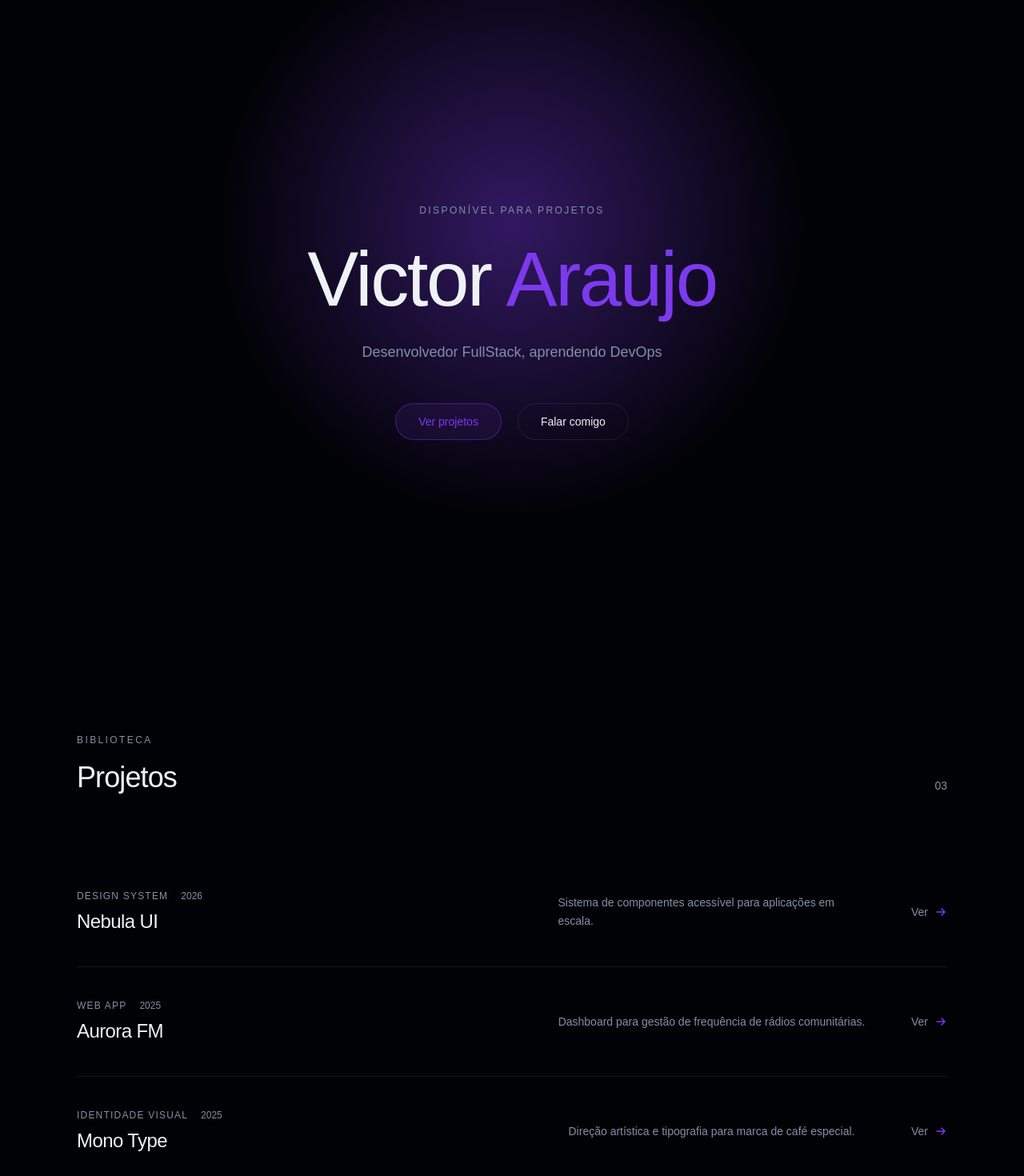
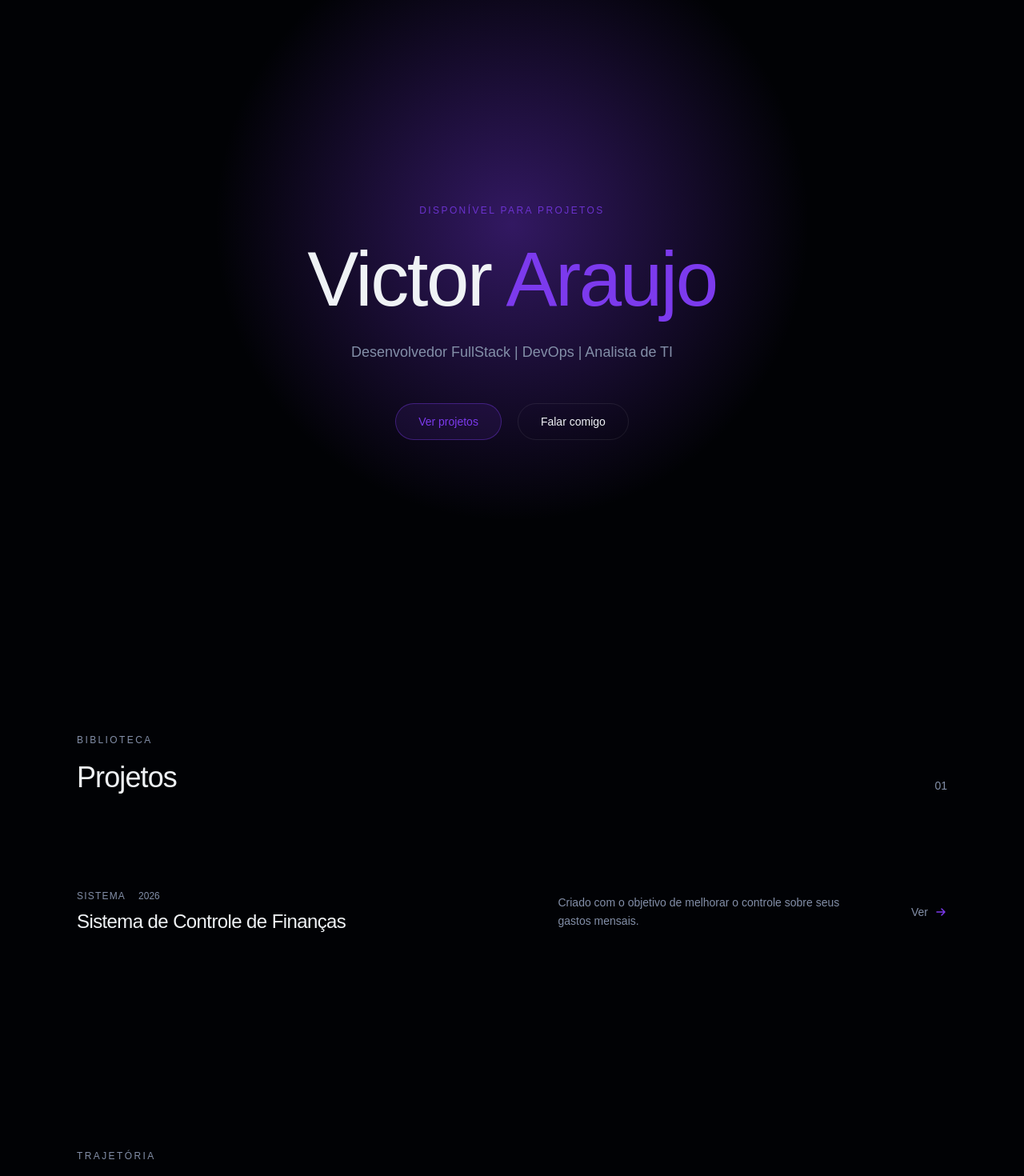
Before and after one commit to ZeVictorAraujo/portfolio, a React (Vite) app: page / in a window 1280 px wide. Shown: the top 1470 px of the page at 80% size. Built offline with nearby package versions, Linux system fonts and the light colour scheme.

Commit message:
add: new project and item language

```diff
--- a/src/App.tsx
+++ b/src/App.tsx
@@ -3,25 +3,12 @@ import { useState } from "react";
 const projects = [
   {
     id: 1,
-    title: "Nebula UI",
-    category: "Design System",
+    title: "Sistema de Controle de Finanças",
+    category: "Sistema",
     year: "2026",
-    description: "Sistema de componentes acessível para aplicações em escala.",
-  },
-  {
-    id: 2,
-    title: "Aurora FM",
-    category: "Web App",
-    year: "2025",
-    description: "Dashboard para gestão de frequência de rádios comunitárias.",
-  },
-  {
-    id: 3,
-    title: "Mono Type",
-    category: "Identidade Visual",
-    year: "2025",
-    description: "Direção artística e tipografia para marca de café especial.",
-  },
+    description: "Criado com o objetivo de melhorar o controle sobre seus gastos mensais.",
+    language: "Java, Spring Boot, Angular"
+  }
 ];
 
 const experiences = [
@@ -38,7 +25,6 @@ const experiences = [
 const skills = [
   "React & TypeScript",
   "Tailwind",
-  "UX/UI Design",
   "Node.js",
 ];
 
@@ -55,7 +41,7 @@ export default function App() {
         <div className="absolute inset-0 bg-[radial-gradient(circle_at_50%_35%,_#7c3aed_0%,_transparent_45%)] opacity-40" />
 
         <div className="relative z-10 mx-auto w-full max-w-6xl text-center">
-          <span className="mb-8 inline-block text-xs font-medium uppercase tracking-[0.2em] text-muted-foreground">
+          <span className="mb-8 inline-block text-xs font-medium uppercase tracking-[0.2em] text-[#7c3aed]/80">
             Disponível para projetos
           </span>
 
@@ -65,7 +51,7 @@ export default function App() {
           </h1>
 
           <p className="mx-auto mt-8 max-w-md text-base leading-relaxed text-muted-foreground sm:text-lg">
-            Desenvolvedor FullStack, aprendendo DevOps
+            Desenvolvedor FullStack | DevOps | Analista de TI
           </p>
 
           <div className="mt-12 flex flex-wrap items-center justify-center gap-5">
@@ -78,7 +64,7 @@ export default function App() {
 
             <a
               href="#contato"
-              className="inline-flex items-center justify-center rounded-full border border-border px-7 py-3 text-sm font-medium text-foreground transition-colors hover:bg-muted"
+              className="inline-flex items-center justify-center rounded-full border border-border px-7 py-3 text-sm font-medium text-foreground transition-all hover:border-[#7c3aed]/40 hover:bg-[#7c3aed]/10 hover:text-[#7c3aed]"
             >
               Falar comigo
             </a>
```
